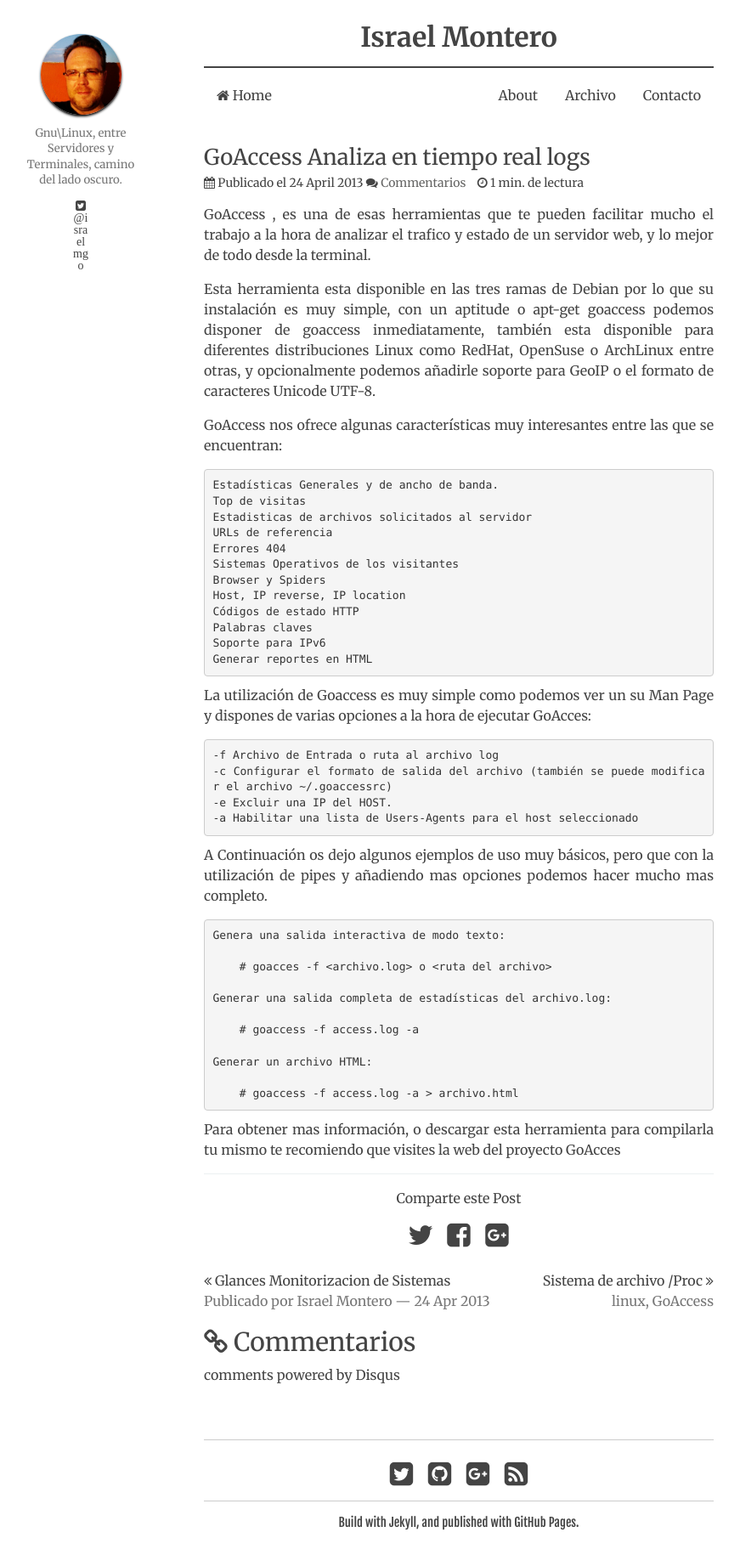
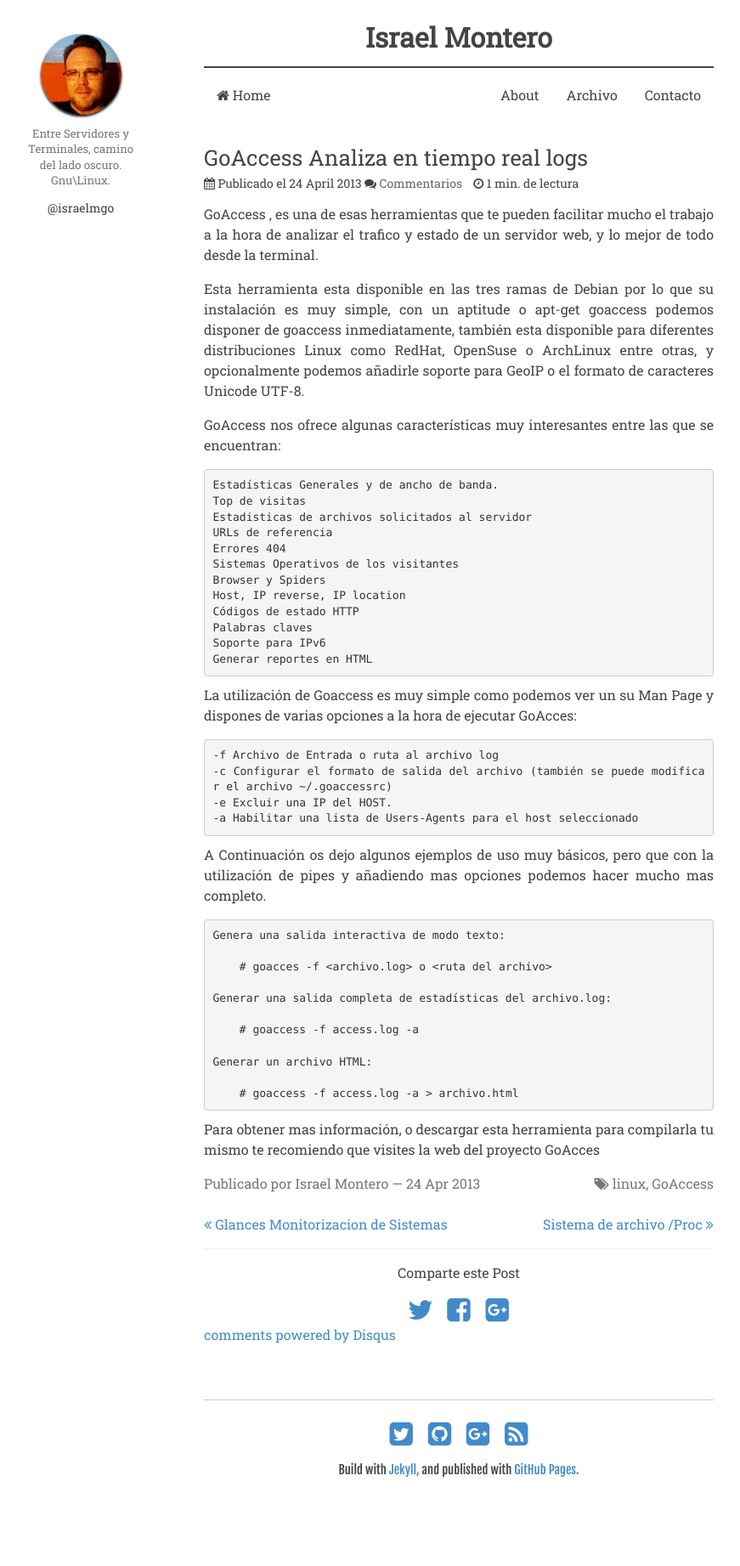
Before and after one commit to israelmgo/old-jekyll-blog, a Jekyll site: the page built from _posts/2013-04-24-GoAccess-Analiza-en-tiempo-real-logs.md, in a window 1280 px wide. Shown: the whole page at 85% size, without its empty margins (100-971 px from the left). Built offline with Jekyll 4.4.1, drawn with Linux system fonts in a browser that asks for light colours; nearby versions of some CDN libraries; comment, search, counter and statistics services are not loaded; after the commit the page ends 1781 px from its top, so only the background shows below that.

Commit message:
Update theme

```diff
--- a/_config.yml
+++ b/_config.yml
@@ -6,7 +6,7 @@
 timezone: Europe/Madrid
 
 markdown: kramdown
-relative_permalinks: false
+relative_permalinks: true
 highlighter: pygments
 
 email: israelmgo@gmail.com
--- a/_layouts/default.html
+++ b/_layouts/default.html
@@ -122,10 +122,12 @@
 						<a href="/"><img src="/img/hi.png" class="img-circle" width="95" alt="Yo" /></a>
 					</div>
 					<p class="text-muted">
-					Gnu\Linux, entre Servidores y Terminales, camino del lado oscuro.
+					Entre Servidores y Terminales,
+					camino del lado oscuro.
+					Gnu\Linux.
 					</p>
 					<p class="text-muted">
-					<a href="https://twitter.com/israelmgo" target="_blank" class="fa fa-2x fa-fw fa-twitter-square" rel="external">@israelmgo</a>
+					<a href="https://twitter.com/israelmgo" target="_blank" rel="external">@israelmgo</a>
 					</p>
 				</div>
 			</div>
--- a/_layouts/post.html
+++ b/_layouts/post.html
@@ -29,24 +29,19 @@
 	<div itemprop="articleBody">
 		{{ content }}
 	</div>
-
-  <div class="share">
-            <p class="info prompt">Comparte este Post</p>
-            <a href="https://twitter.com/intent/tweet?hashtags={{ page.categories | join: ',' }}&text={{ page.title }}&url={{ site.url }}{{ page.url }}"
-                onclick="window.open(this.href, 'twitter-share', 'width=550,height=235');return false;">
-                <i class="fa fa-2x fa-fw fa-twitter"></i> <span class="hidden">Twitter</span>
-            </a>
-            <a href="https://www.facebook.com/sharer/sharer.php?u={{ site.url }}{{ page.url }}"
-                onclick="window.open(this.href, 'facebook-share','width=580,height=296');return false;">
-                <i class="fa fa-2x fa-fw fa-facebook-square"></i> <span class="hidden">Facebook</span>
-            </a>
-            <a href="https://plus.google.com/share?url={{ site.url }}{{ page.url }}"
-               onclick="window.open(this.href, 'google-plus-share', 'width=490,height=530');return false;">
-                <i class="fa fa-2x fa-fw fa-google-plus-square"></i> <span class="hidden">Google+</span>
-            </a>
-  </div>
-
+<div id="footer" class="text-muted">
 	<div class="clearfix"></div>
+	<div class="pull-right">
+				<i class="fa fa-tags"></i> {{ page.categories | join: ', ' }}
+			</div>
+			Publicado por
+			<span itemprop="author">
+				Israel Montero
+			</span>
+			—
+			<time datetime="{{ page.date | date_to_xmlschema}}" itemprop="datePublished">{{ page.date | date_to_string }}</time>
+</div>
+<div class="clearfix"></div>
 
 	<div id="page-navigation">
 		<div class="clearfix">&nbsp;</div>
@@ -65,23 +60,23 @@
 		</div>
 		<div class="clearfix">&nbsp;</div>
 	</div>
-
-	<div id="footer" class="text-muted">
-		<div class="pull-right">
-			<i class="icon-tags"></i> {{ page.categories | join: ', ' }}
+  <div class="share">
+            <p class="info prompt">Comparte este Post</p>
+            <a href="https://twitter.com/intent/tweet?hashtags={{ page.categories | join: ',' }}&text={{ page.title }}&url={{ site.url }}{{ page.url }}"
+                onclick="window.open(this.href, 'twitter-share', 'width=550,height=235');return false;">
+                <i class="fa fa-2x fa-fw fa-twitter"></i> <span class="hidden">Twitter</span>
+            </a>
+            <a href="https://www.facebook.com/sharer/sharer.php?u={{ site.url }}{{ page.url }}"
+                onclick="window.open(this.href, 'facebook-share','width=580,height=296');return false;">
+                <i class="fa fa-2x fa-fw fa-facebook-square"></i> <span class="hidden">Facebook</span>
+            </a>
+            <a href="https://plus.google.com/share?url={{ site.url }}{{ page.url }}"
+               onclick="window.open(this.href, 'google-plus-share', 'width=490,height=530');return false;">
+                <i class="fa fa-2x fa-fw fa-google-plus-square"></i> <span class="hidden">Google+</span>
+            </a>
+  </div>
+		<div class="comments">
+				<a href="#comments"></a>
+			{% include disqus.html %}
 		</div>
-		Publicado por
-		<span itemprop="author">
-			Israel Montero
-		</span>
-		—
-		<time datetime="{{ page.date | date_to_xmlschema}}" itemprop="datePublished">{{ page.date | date_to_string }}</time>
-	</div>
-<section id="comments">
-  <h2>
-    <a class="icon" href="#comments"><icon class="fa fa-link"></li></a>
-  	Commentarios
-  </h2>
-  {% include disqus.html %}
-</section>
 </div>
--- a/css/main.css
+++ b/css/main.css
@@ -5,7 +5,7 @@
 				padding-top: 20px;
 				padding-bottom: 40px;
 				color: #444;
-				font: 16px/1.5 "Merriweather", "Open Sans", "Helvetica Neue", Helvetica, Arial, "Nimbus L", sans-serif;
+				font: 16px/1.5 "Roboto Slab", 'Helvetica Neue Light', 'Helvetica Neue', Helvetica, Arial, sans-serif;
 			}
 			.header {
 				font-size: 1.0em;
@@ -176,9 +176,7 @@
 			}
 			.footer {
 				font-family: 'Fjalla One';
-				border-top: solid 1px #ccc;
 				font-size: 0.9em;
-				margin-top: 1em;
 				padding-top: 1em;
 				text-align: center;
 			}
@@ -197,12 +195,12 @@
 				margin-top: 40px;
 			}
 			a {
-			  color: #444;
+			  color:#428BCA;
         text-decoration: none;
         }
       a:focus,
       a:hover {
-        color: #428BCA;
+        color: #0040B0;
         text-decoration: none;
           transition: color ease 0.7s;
           -webkit-transition: color ease 0.7s;
--- a/index.html
+++ b/index.html
@@ -32,7 +32,3 @@
   {% endfor %}
 </ul>
 </div>
-
-<div class="archive_title">
-	<h3><a href="/archivo.html">Archivo</a></h3>
-</div>
```
